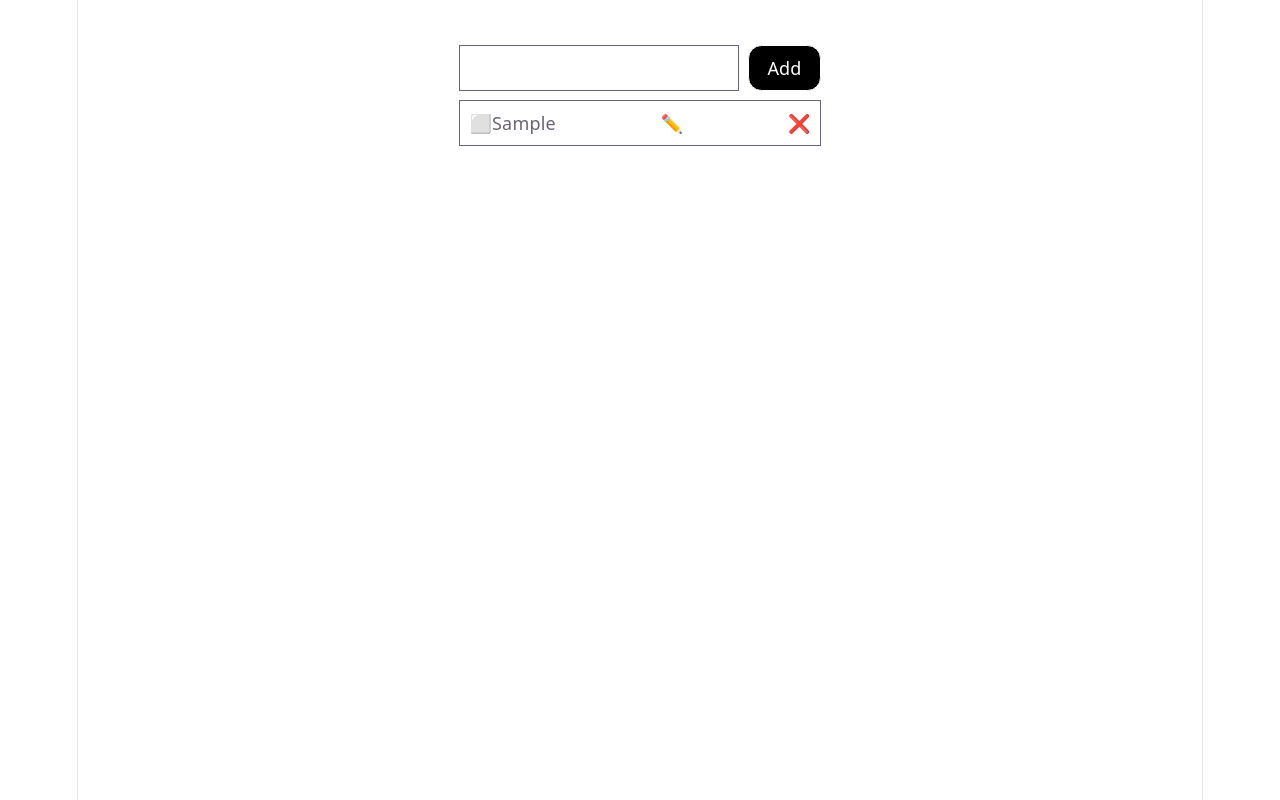
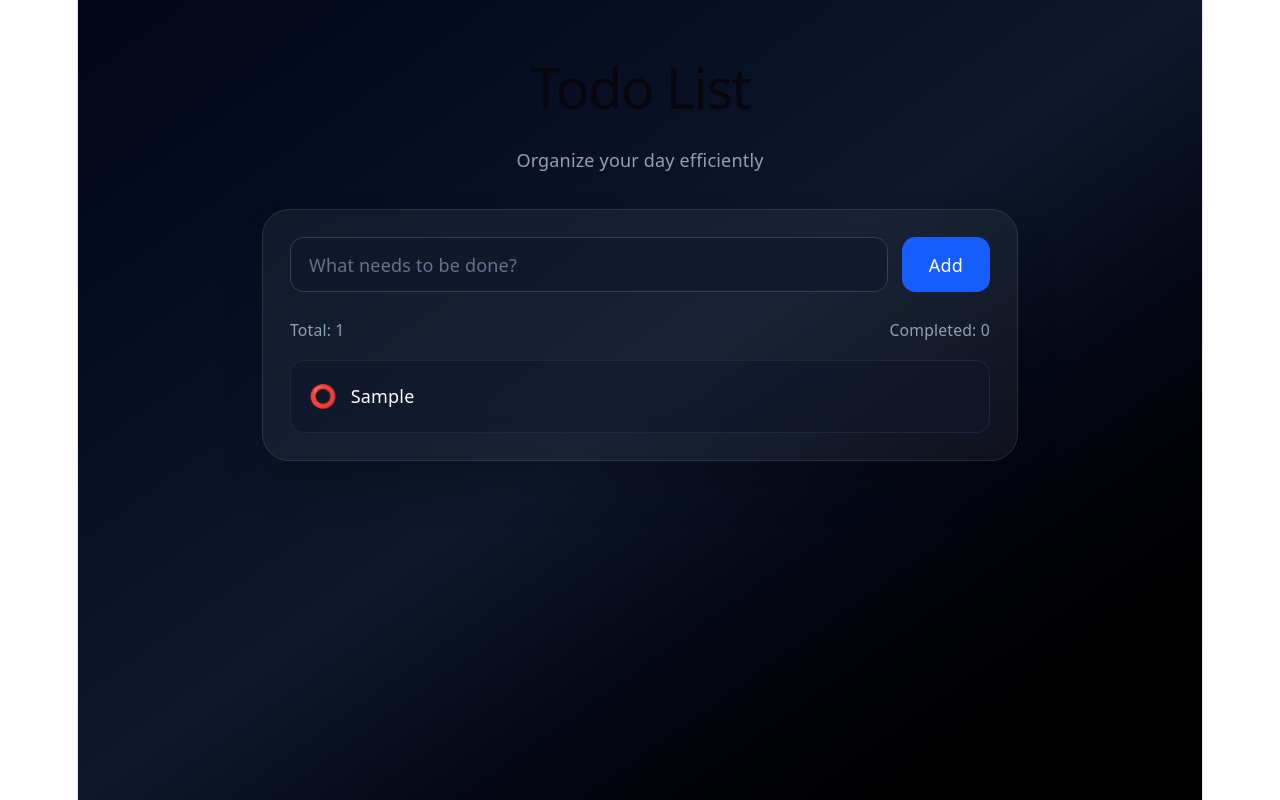
Before and after one commit to tejayy/Zustand-masterclass, a React (Vite) app: page /todo in a window 1280 px wide. Both pictures are taken after typing "Sample" into the empty fields and a click on the button "Add". Built offline with nearby package versions, Linux system fonts and the light colour scheme.

Commit message:
Ui refined

```diff
--- a/src/pages/TodoPage.tsx
+++ b/src/pages/TodoPage.tsx
@@ -5,6 +5,7 @@ import type { Todo } from "../types/todo";
 
 const TodoPage = () => {
   const [title, setTitle] = useState("");
+
   const todos = useTodoStore((state) => state.todos);
   const addTodo = useTodoStore((state) => state.addTodo);
   const updateTodo = useTodoStore((state) => state.updateTodo);
@@ -13,54 +14,117 @@ const TodoPage = () => {
 
   const handleAdd = () => {
     if (!title.trim()) return;
+
     const todoTitle = title;
-
     addTodo(title);
     setTitle("");
+
     toast.success(`${todoTitle} Added`);
   };
 
-  const handleUpdate = (todoId) => {
-    const newTitle = prompt("enter new title");
+  const handleUpdate = (todoId: string) => {
+    const newTitle = prompt("Enter new title");
+
     if (!newTitle?.trim()) return;
+
     updateTodo(todoId, newTitle);
     toast.success(`Updated to "${newTitle}"`);
   };
 
   const handleDelete = (todo: Todo) => {
     deleteTodo(todo.id);
-    toast.success(`${todo.title} deleted successfully`);
+    toast.success(`${todo.title} deleted`);
   };
 
   return (
-    <div className="max-w-md mx-auto mt-10">
-      {/* INPUTS AND BUTTONS  */}
-      <div className="flex gap-2">
+    <div className="min-h-screen bg-gradient-to-br from-slate-950 via-slate-900 to-black p-6 flex justify-center items-start">
+      <div className="w-full max-w-2xl">
+        {/* Header */}
+        <div className="text-center mb-8">
+          <h1 className="text-5xl font-bold text-white">Todo List</h1>
+          <p className="text-slate-400 mt-2">Organize your day efficiently</p>
+        </div>
+
+        {/* Main Card */}
+        <div className="bg-white/5 backdrop-blur-xl border border-white/10 rounded-3xl p-6 shadow-2xl">
+          {/* Input */}
+          <div className="flex gap-3 mb-6">
             <input
+              type="text"
+              placeholder="What needs to be done?"
               value={title}
               onChange={(e) => setTitle(e.target.value)}
-          className="border p-2 flex-1 "
+              onKeyDown={(e) => e.key === "Enter" && handleAdd()}
+              className="flex-1 bg-slate-900/70 border border-slate-700 rounded-xl px-4 py-3 text-white placeholder:text-slate-500 outline-none focus:border-blue-500 transition"
             />
+
             <button
               onClick={handleAdd}
-          className="bg-black text-white px-4 border rounded-xl "
+              className="px-6 py-3 rounded-xl bg-blue-600 hover:bg-blue-500 text-white font-medium transition-all duration-200 hover:scale-105"
             >
               Add
             </button>
           </div>
 
-      <div>
-        {todos.map((todo) => (
-          <div key={todo.id} className="flex justify-between border p-2 mt-2">
-            <span onClick={() => toggleTodo(todo.id)}>
-              {todo.completed ? "✅" : "⬜"}
-              {""}
+          {/* Stats */}
+          <div className="flex justify-between text-sm text-slate-400 mb-4">
+            <span>Total: {todos.length}</span>
+            <span>
+              Completed: {todos.filter((todo) => todo.completed).length}
+            </span>
+          </div>
+
+          {/* Todos */}
+          <div className="space-y-3">
+            {todos.length === 0 ? (
+              <div className="text-center py-10 text-slate-500">
+                No todos yet 🚀
+              </div>
+            ) : (
+              todos.map((todo) => (
+                <div
+                  key={todo.id}
+                  className="group flex items-center justify-between bg-slate-900/60 border border-slate-800 rounded-xl px-4 py-3 hover:border-slate-600 transition-all"
+                >
+                  <div
+                    onClick={() => toggleTodo(todo.id)}
+                    className="flex items-center gap-3 cursor-pointer flex-1"
+                  >
+                    <span className="text-xl">
+                      {todo.completed ? "✅" : "⭕"}
+                    </span>
+
+                    <span
+                      className={`transition ${
+                        todo.completed
+                          ? "line-through text-slate-500"
+                          : "text-white"
+                      }`}
+                    >
                       {todo.title}
                     </span>
-            <button onClick={() => handleUpdate(todo.id)}>✏️</button>
-            <button onClick={() => handleDelete(todo)}>❌</button>
                   </div>
-        ))}
+
+                  <div className="flex items-center gap-2 opacity-0 group-hover:opacity-100 transition">
+                    <button
+                      onClick={() => handleUpdate(todo.id)}
+                      className="p-2 rounded-lg bg-yellow-500/20 hover:bg-yellow-500/30"
+                    >
+                      ✏️
+                    </button>
+
+                    <button
+                      onClick={() => handleDelete(todo)}
+                      className="p-2 rounded-lg bg-red-500/20 hover:bg-red-500/30"
+                    >
+                      🗑️
+                    </button>
+                  </div>
+                </div>
+              ))
+            )}
+          </div>
+        </div>
       </div>
     </div>
   );
```
Lines whose indentation alone changed are shown as unchanged.
